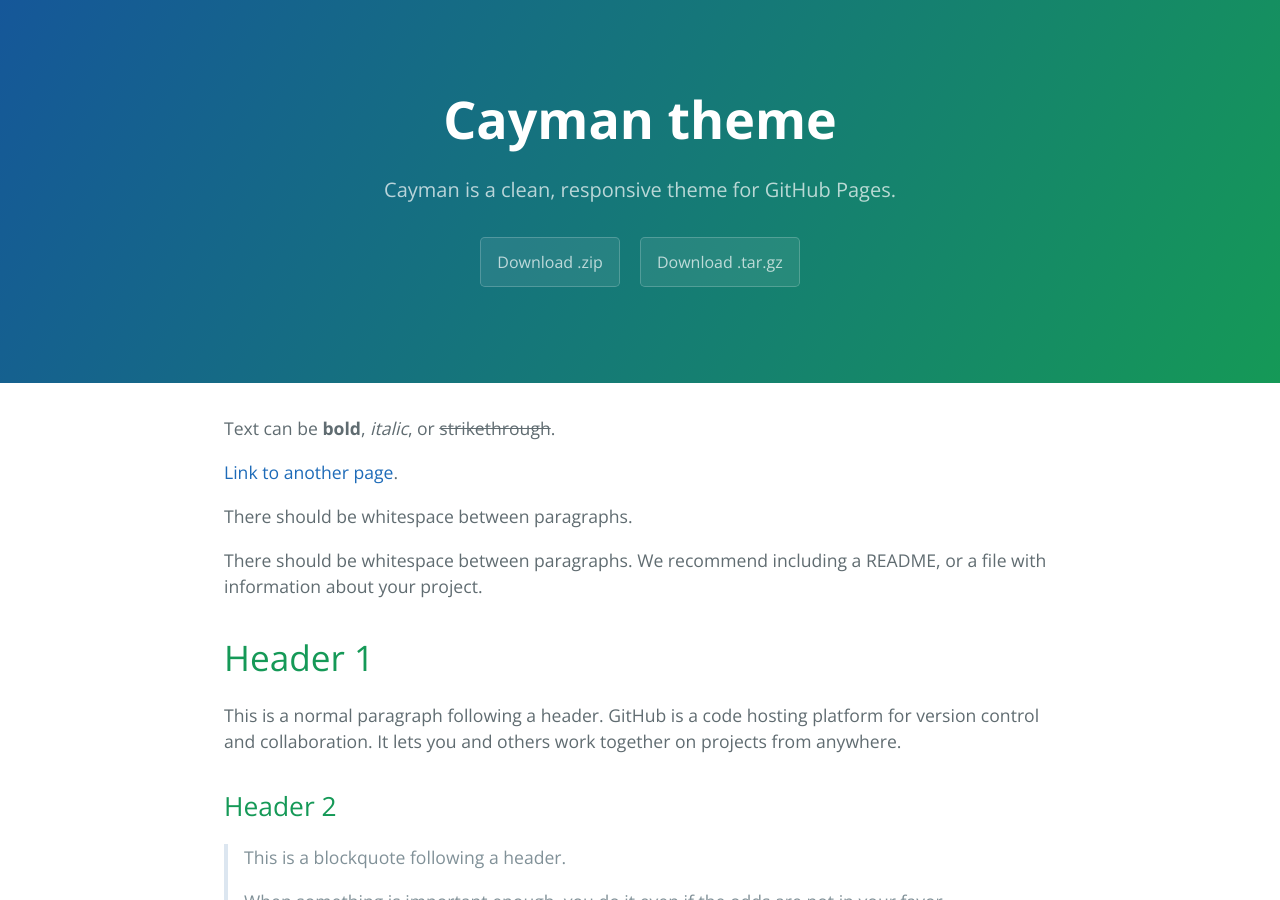
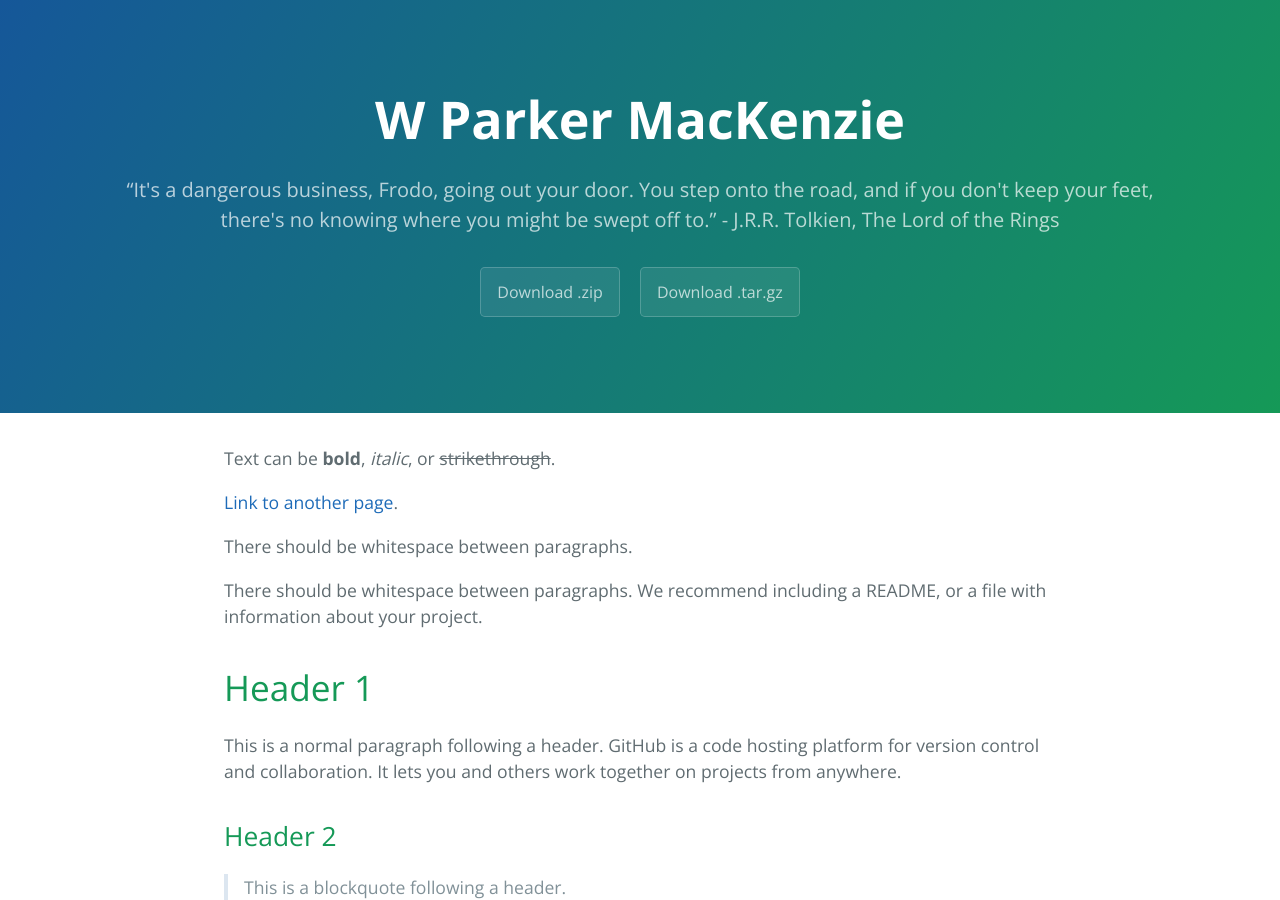
Before and after one commit to wparkermackenzie/wparkermackenzie.github.io, a Jekyll site: the page built from index.md, in a window 1280 px wide and 900 px high. Built offline with Jekyll 4.4.1, drawn with Linux system fonts in a browser that asks for light colours.

Commit message:
Fixed header

```diff
--- a/_config.yml
+++ b/_config.yml
@@ -1,5 +1,5 @@
-title: Cayman theme
-description: Cayman is a clean, responsive theme for GitHub Pages.
+title: W Parker MacKenzie
+description: “It's a dangerous business, Frodo, going out your door. You step onto the road, and if you don't keep your feet, there's no knowing where you might be swept off to.” - J.R.R. Tolkien, The Lord of the Rings
 show_downloads: true
 google_analytics:
 theme: jekyll-theme-cayman
```
